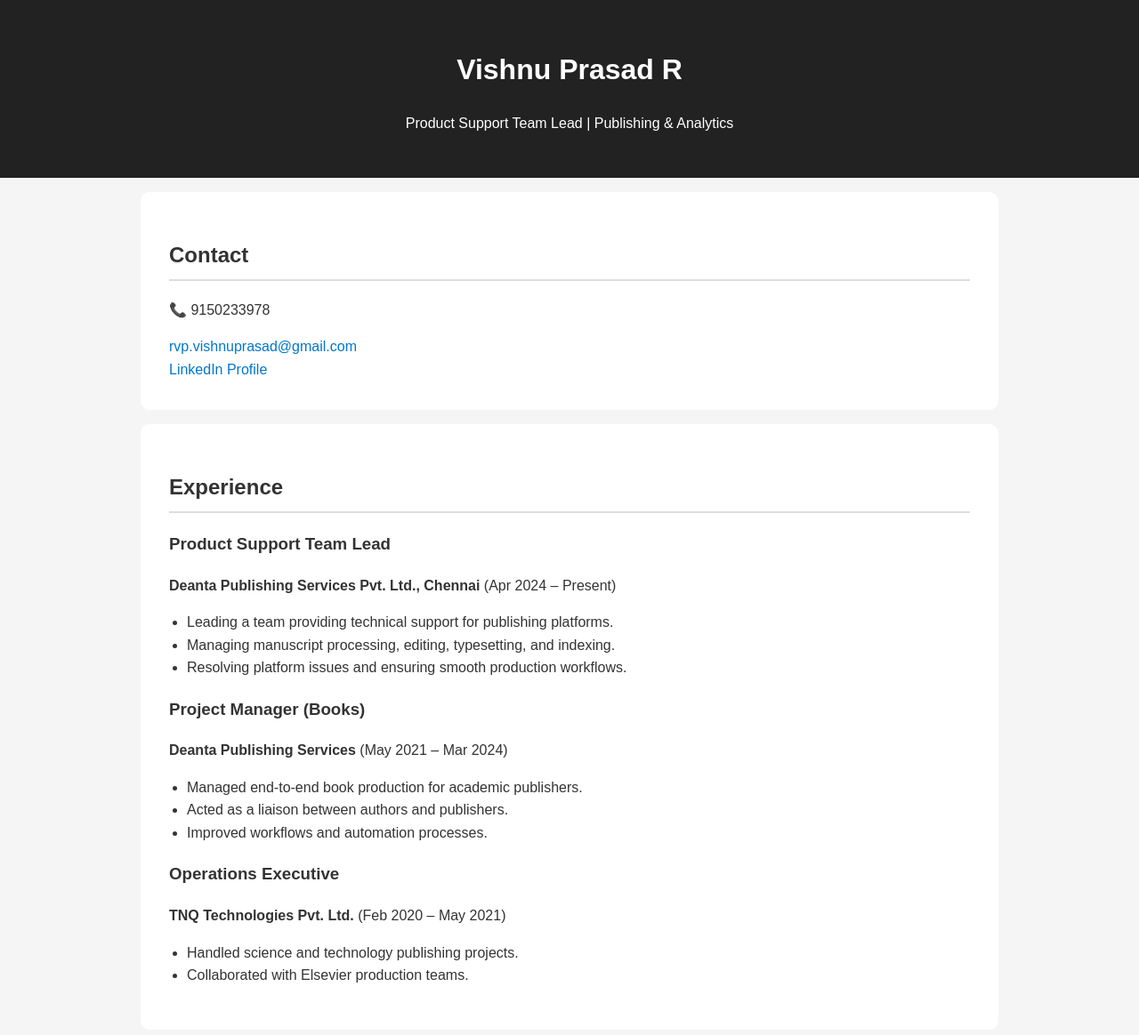
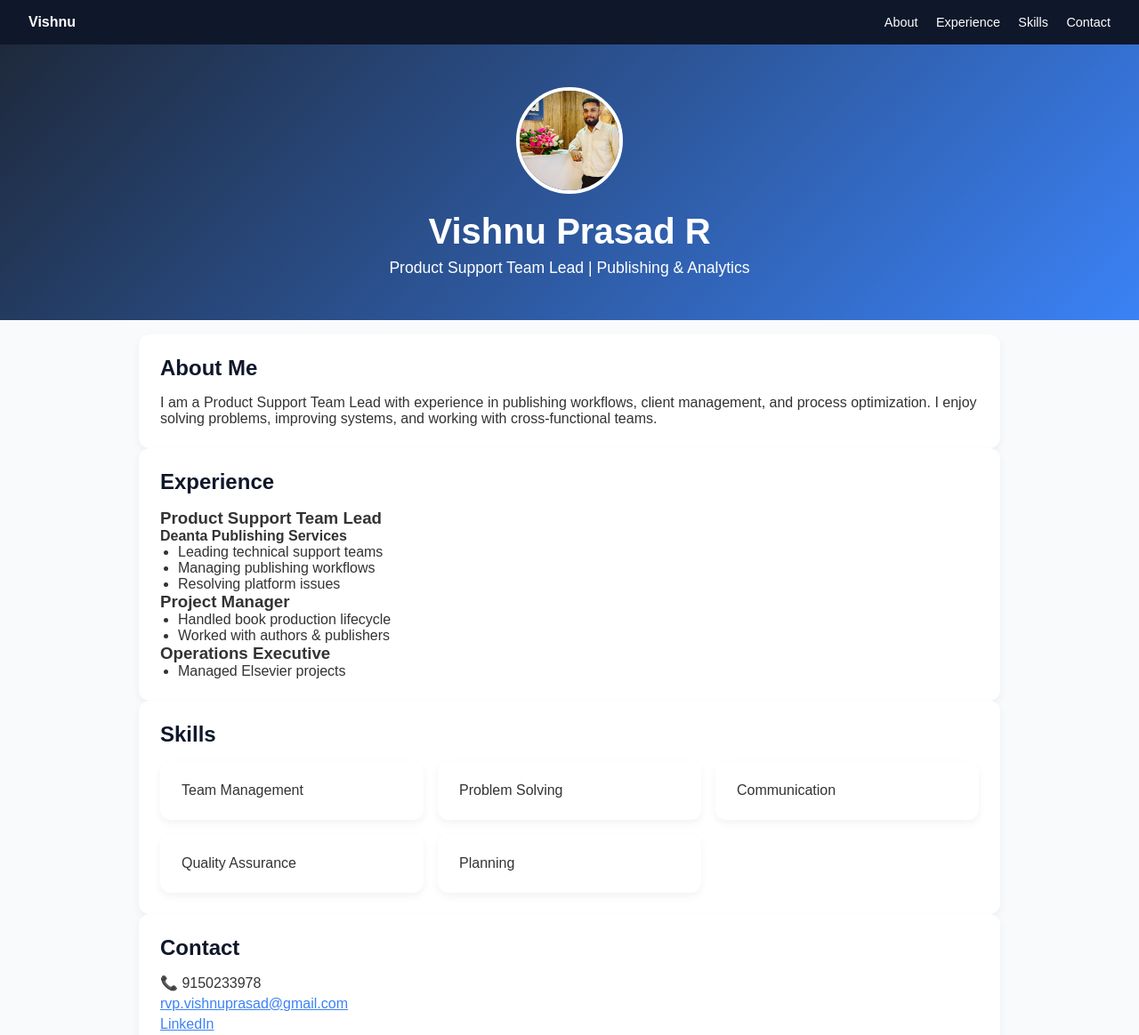
Before and after one commit to VishnuPrasad-11/vishnu-portfolio, a plain HTML site: page index.html in a window 1280 px wide. Shown: the top 1164 px of the page at 89% size. Drawn offline with Linux system fonts and the light colour scheme.

Commit message:
Add files via upload

```diff
--- a/index.html
+++ b/index.html
@@ -5,113 +5,184 @@
   <meta name="viewport" content="width=device-width, initial-scale=1.0" />
   <title>Vishnu Prasad R | Portfolio</title>
   <style>
+    :root {
+      --primary: #0f172a;
+      --accent: #3b82f6;
+      --bg: #f8fafc;
+      --card: #ffffff;
+    }
+
+    * {
+      margin: 0;
+      padding: 0;
+      box-sizing: border-box;
+    }
+
     body {
-      margin: 0;
       font-family: Arial, sans-serif;
-      line-height: 1.6;
-      background: #f5f5f5;
+      background: var(--bg);
       color: #333;
     }
+
+    nav {
+      display: flex;
+      justify-content: space-between;
+      align-items: center;
+      padding: 1rem 2rem;
+      background: var(--primary);
+      color: white;
+      position: sticky;
+      top: 0;
+    }
+
+    nav a {
+      color: white;
+      text-decoration: none;
+      margin-left: 1rem;
+      font-size: 0.9rem;
+    }
+
     header {
-      background: #222;
-      color: #fff;
-      padding: 2rem;
       text-align: center;
+      padding: 3rem 1rem;
+      background: linear-gradient(135deg, #1e293b, #3b82f6);
+      color: white;
     }
-    section {
-      padding: 2rem;
-      max-width: 900px;
+
+    .profile-img {
+      width: 120px;
+      height: 120px;
+      border-radius: 50%;
+      object-fit: cover;
+      border: 4px solid white;
+      margin-bottom: 1rem;
+    }
+
+    header h1 {
+      font-size: 2.5rem;
+    }
+
+    header p {
+      margin-top: 0.5rem;
+      font-size: 1.1rem;
+    }
+
+    .container {
+      max-width: 1000px;
       margin: auto;
-      background: #fff;
-      margin-top: 1rem;
-      border-radius: 10px;
+      padding: 1rem;
     }
+
+    .grid {
+      display: grid;
+      grid-template-columns: repeat(auto-fit, minmax(250px, 1fr));
+      gap: 1rem;
+    }
+
+    .card {
+      background: var(--card);
+      padding: 1.5rem;
+      border-radius: 12px;
+      box-shadow: 0 4px 10px rgba(0,0,0,0.05);
+    }
+
     h2 {
-      border-bottom: 2px solid #ddd;
-      padding-bottom: 0.5rem;
+      margin-bottom: 1rem;
+      color: var(--primary);
     }
+
     ul {
       padding-left: 20px;
     }
+
     .contact a {
       display: block;
-      color: #0077cc;
-      text-decoration: none;
+      color: var(--accent);
+      margin-top: 5px;
+    }
+
+    footer {
+      text-align: center;
+      padding: 1rem;
+      margin-top: 2rem;
+      font-size: 0.9rem;
+      color: #666;
     }
   </style>
 </head>
 <body>
 
+<nav>
+  <div><strong>Vishnu</strong></div>
+  <div>
+    <a href="#about">About</a>
+    <a href="#experience">Experience</a>
+    <a href="#skills">Skills</a>
+    <a href="#contact">Contact</a>
+  </div>
+</nav>
+
 <header>
+  <img src="profile.jpg" alt="Vishnu" class="profile-img">
   <h1>Vishnu Prasad R</h1>
   <p>Product Support Team Lead | Publishing & Analytics</p>
 </header>
 
-<section>
-  <h2>Contact</h2>
-  <div class="contact">
-    <p>📞 9150233978</p>
-    <a href="mailto:rvp.vishnuprasad@gmail.com">rvp.vishnuprasad@gmail.com</a>
-    <a href="https://www.linkedin.com/in/vishnu-prasad-r-630773210/" target="_blank">LinkedIn Profile</a>
-  </div>
-</section>
+<div class="container">
 
-<section>
-  <h2>Experience</h2>
-  <h3>Product Support Team Lead</h3>
-  <p><strong>Deanta Publishing Services Pvt. Ltd., Chennai</strong> (Apr 2024 – Present)</p>
-  <ul>
-    <li>Leading a team providing technical support for publishing platforms.</li>
-    <li>Managing manuscript processing, editing, typesetting, and indexing.</li>
-    <li>Resolving platform issues and ensuring smooth production workflows.</li>
-  </ul>
+  <section id="about" class="card">
+    <h2>About Me</h2>
+    <p>I am a Product Support Team Lead with experience in publishing workflows, client management, and process optimization. I enjoy solving problems, improving systems, and working with cross-functional teams.</p>
+  </section>
 
-  <h3>Project Manager (Books)</h3>
-  <p><strong>Deanta Publishing Services</strong> (May 2021 – Mar 2024)</p>
-  <ul>
-    <li>Managed end-to-end book production for academic publishers.</li>
-    <li>Acted as a liaison between authors and publishers.</li>
-    <li>Improved workflows and automation processes.</li>
-  </ul>
+  <section id="experience" class="card">
+    <h2>Experience</h2>
 
-  <h3>Operations Executive</h3>
-  <p><strong>TNQ Technologies Pvt. Ltd.</strong> (Feb 2020 – May 2021)</p>
-  <ul>
-    <li>Handled science and technology publishing projects.</li>
-    <li>Collaborated with Elsevier production teams.</li>
-  </ul>
-</section>
+    <h3>Product Support Team Lead</h3>
+    <p><strong>Deanta Publishing Services</strong></p>
+    <ul>
+      <li>Leading technical support teams</li>
+      <li>Managing publishing workflows</li>
+      <li>Resolving platform issues</li>
+    </ul>
 
-<section>
-  <h2>Skills</h2>
-  <ul>
-    <li>Team Management</li>
-    <li>Problem Solving</li>
-    <li>Communication</li>
-    <li>Quality Assurance</li>
-    <li>Planning & Documentation</li>
-  </ul>
-</section>
+    <h3>Project Manager</h3>
+    <ul>
+      <li>Handled book production lifecycle</li>
+      <li>Worked with authors & publishers</li>
+    </ul>
 
-<section>
-  <h2>Technical Skills</h2>
-  <ul>
-    <li>MS Office, Google Workspace</li>
-    <li>Jira</li>
-    <li>Adobe Tools (Basic)</li>
-    <li>Tableau, Power BI (Basic)</li>
-    <li>AI Tools (ChatGPT, Gemini, Perplexity)</li>
-  </ul>
-</section>
+    <h3>Operations Executive</h3>
+    <ul>
+      <li>Managed Elsevier projects</li>
+    </ul>
+  </section>
 
-<section>
-  <h2>Education</h2>
-  <ul>
-    <li>MBA – Coimbatore Institute of Management and Technology</li>
-    <li>B.Com (IT) – Sri Krishna Arts and Science College</li>
-    <li>PG Program in Product Management – Great Learning</li>
-  </ul>
-</section>
+  <section id="skills" class="card">
+    <h2>Skills</h2>
+    <div class="grid">
+      <div class="card">Team Management</div>
+      <div class="card">Problem Solving</div>
+      <div class="card">Communication</div>
+      <div class="card">Quality Assurance</div>
+      <div class="card">Planning</div>
+    </div>
+  </section>
+
+  <section id="contact" class="card">
+    <h2>Contact</h2>
+    <div class="contact">
+      <p>📞 9150233978</p>
+      <a href="mailto:rvp.vishnuprasad@gmail.com">rvp.vishnuprasad@gmail.com</a>
+      <a href="https://www.linkedin.com/in/vishnu-prasad-r-630773210/" target="_blank">LinkedIn</a>
+    </div>
+  </section>
+
+</div>
+
+<footer>
+  © 2026 Vishnu Prasad R
+</footer>
 
 </body>
 </html>
```
Also changed, not shown: profile.jpg (added).
